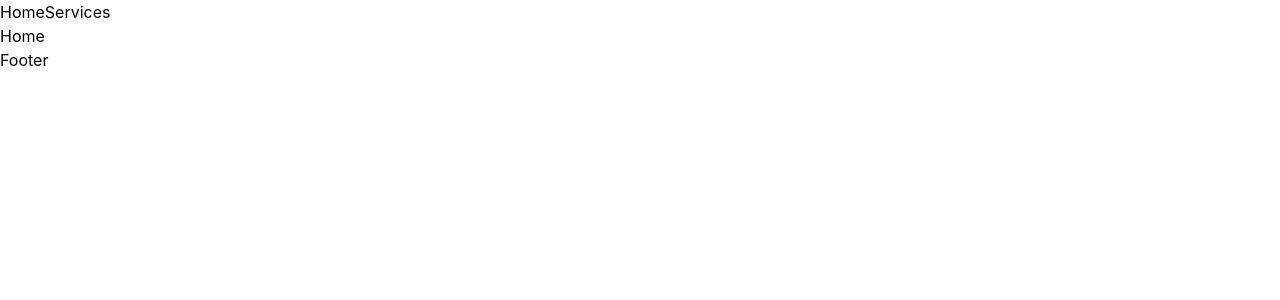
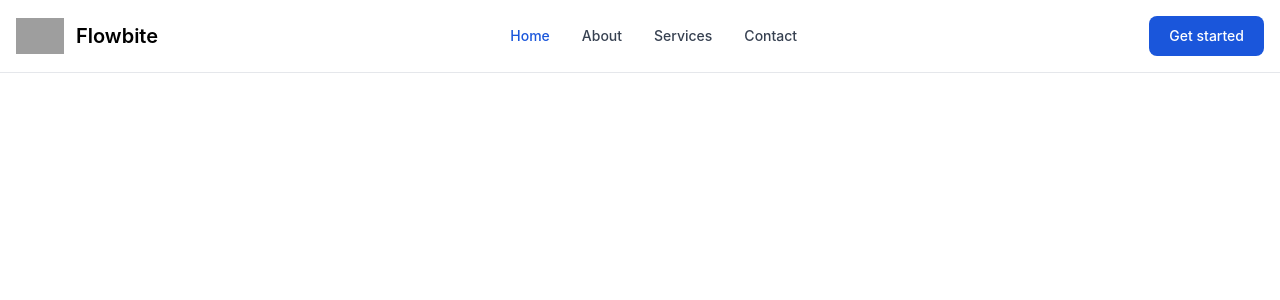
Before and after one commit to Amit7366/service-review-client, a React (Create React App) app: page / in a window 1280 px wide. Shown: the top 300 px of the page. Built offline with nearby package versions, Linux system fonts and the light colour scheme; grey boxes are pictures that could not be loaded.

Commit message:
add navbar

```diff
--- a/src/pages/Shared/Header/Header.js
+++ b/src/pages/Shared/Header/Header.js
@@ -3,10 +3,41 @@
 
 const Header = () => {
     return (
-        <div>
-            <Link to='/'>Home</Link>
-            <Link to='/services'>Services</Link>
-        </div>
+
+
+<nav className="bg-white px-2 sm:px-4 py-2.5 dark:bg-gray-900 fixed w-full z-20 top-0 left-0 border-b border-gray-200 dark:border-gray-600">
+  <div className="container flex flex-wrap justify-between items-center mx-auto">
+  <a href="https://flowbite.com/" className="flex items-center">
+      <img src="https://flowbite.com/docs/images/logo.svg" className="mr-3 h-6 sm:h-9" alt="Flowbite Logo"/>
+      <span className="self-center text-xl font-semibold whitespace-nowrap dark:text-white">Flowbite</span>
+  </a>
+  <div className="flex md:order-2">
+      <button type="button" className="text-white bg-blue-700 hover:bg-blue-800 focus:ring-4 focus:outline-none focus:ring-blue-300 font-medium rounded-lg text-sm px-5 py-2.5 text-center mr-3 md:mr-0 dark:bg-blue-600 dark:hover:bg-blue-700 dark:focus:ring-blue-800">Get started</button>
+      <button data-collapse-toggle="navbar-sticky" type="button" className="inline-flex items-center p-2 text-sm text-gray-500 rounded-lg md:hidden hover:bg-gray-100 focus:outline-none focus:ring-2 focus:ring-gray-200 dark:text-gray-400 dark:hover:bg-gray-700 dark:focus:ring-gray-600" aria-controls="navbar-sticky" aria-expanded="false">
+        <span className="sr-only">Open main menu</span>
+        <svg className="w-6 h-6" aria-hidden="true" fill="currentColor" viewBox="0 0 20 20" xmlns="http://www.w3.org/2000/svg"><path fillRule="evenodd" d="M3 5a1 1 0 011-1h12a1 1 0 110 2H4a1 1 0 01-1-1zM3 10a1 1 0 011-1h12a1 1 0 110 2H4a1 1 0 01-1-1zM3 15a1 1 0 011-1h12a1 1 0 110 2H4a1 1 0 01-1-1z" clipRule="evenodd"></path></svg>
+    </button>
+  </div>
+  <div className="hidden justify-between items-center w-full md:flex md:w-auto md:order-1" id="navbar-sticky">
+    <ul className="flex flex-col p-4 mt-4 bg-gray-50 rounded-lg border border-gray-100 md:flex-row md:space-x-8 md:mt-0 md:text-sm md:font-medium md:border-0 md:bg-white dark:bg-gray-800 md:dark:bg-gray-900 dark:border-gray-700">
+      <li>
+        <a href="#" className="block py-2 pr-4 pl-3 text-white bg-blue-700 rounded md:bg-transparent md:text-blue-700 md:p-0 dark:text-white" aria-current="page">Home</a>
+      </li>
+      <li>
+        <a href="#" className="block py-2 pr-4 pl-3 text-gray-700 rounded hover:bg-gray-100 md:hover:bg-transparent md:hover:text-blue-700 md:p-0 md:dark:hover:text-white dark:text-gray-400 dark:hover:bg-gray-700 dark:hover:text-white md:dark:hover:bg-transparent dark:border-gray-700">About</a>
+      </li>
+      <li>
+        <a href="#" className="block py-2 pr-4 pl-3 text-gray-700 rounded hover:bg-gray-100 md:hover:bg-transparent md:hover:text-blue-700 md:p-0 md:dark:hover:text-white dark:text-gray-400 dark:hover:bg-gray-700 dark:hover:text-white md:dark:hover:bg-transparent dark:border-gray-700">Services</a>
+      </li>
+      <li>
+        <a href="#" className="block py-2 pr-4 pl-3 text-gray-700 rounded hover:bg-gray-100 md:hover:bg-transparent md:hover:text-blue-700 md:p-0 md:dark:hover:text-white dark:text-gray-400 dark:hover:bg-gray-700 dark:hover:text-white md:dark:hover:bg-transparent dark:border-gray-700">Contact</a>
+      </li>
+    </ul>
+  </div>
+  </div>
+</nav>
+
+
     );
 };
 
```
